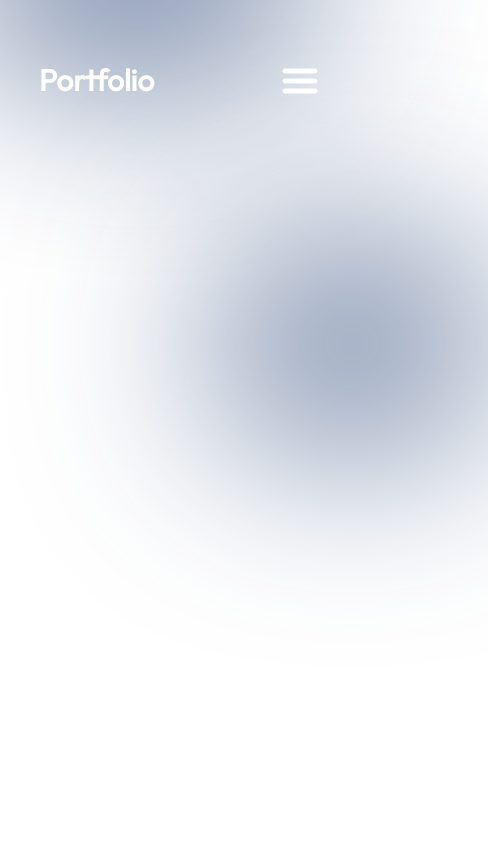
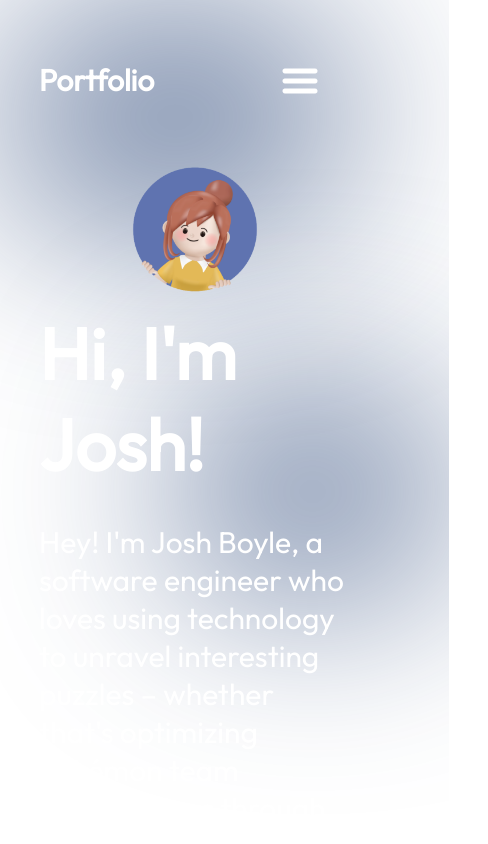
Before and after one commit to OiMickBoi/Personal-Website, a React (Vite) app in the folder react-portfolio/: page / in a window 390 px wide. Shown: the top 844 px of the page, 488 px wide, since content can reach past the window. Built offline with nearby package versions, Linux system fonts and the light colour scheme.

Commit message:
finished hero section

```diff
--- a/react-portfolio/src/components/Hero/Hero.jsx
+++ b/react-portfolio/src/components/Hero/Hero.jsx
@@ -5,7 +5,7 @@ import styles from "./Hero.module.css";
 
 export const Hero = () => {
   return (
-    <section>
+    <section className={styles.container}>
       <div className={styles.content}>
         <h1 className={styles.title}>Hi, I'm Josh!</h1>
         <div className={styles.description}>
--- a/react-portfolio/src/components/Hero/Hero.module.css
+++ b/react-portfolio/src/components/Hero/Hero.module.css
@@ -61,6 +61,7 @@
 
 }
 
+/* this part makes the hero image float*/
 @keyframes floating {
   0% {
     transform: translate(0, 0px);
@@ -72,6 +73,8 @@
     transform: translate(0, -0px);
   }
 }
+
+/* this part gives the cool blur */
 
 .topBlur {
   position: absolute;
@@ -100,3 +103,13 @@
   filter: blur(100px);
   z-index: 0;
 }
+
+@media screen and (max-width: 830px) {
+  .container {
+    flex-direction: column-reverse;
+  }
+
+  .content {
+    align-items: center;
+  }
+}
```
Also changed, not shown: 1 other file (tests, documents, lock files or other folders).
